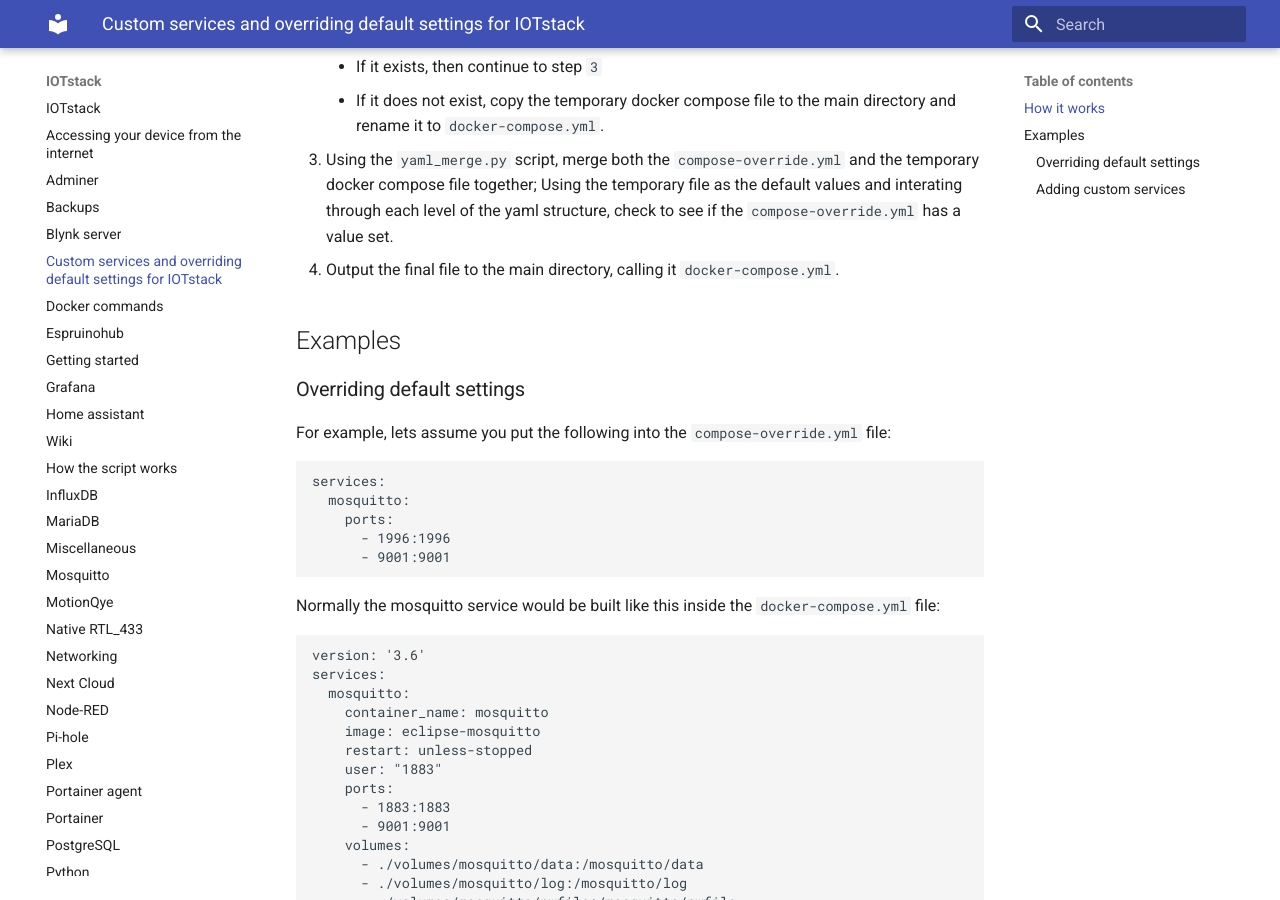
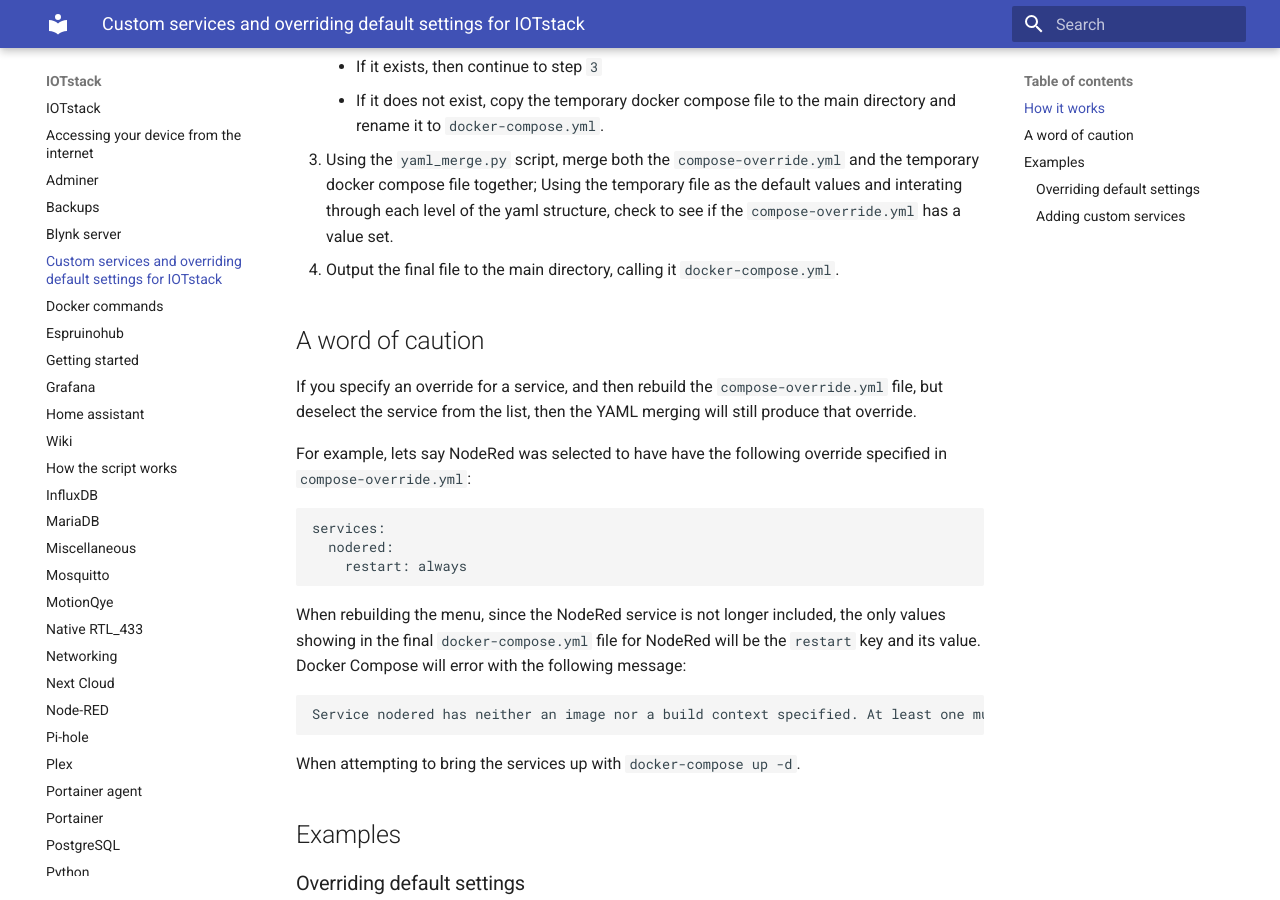
Before and after one commit to gcgarner/IOTstack, an MkDocs documentation site: the page built from docs/Custom.md, in a window 1280 px wide and 900 px high, scrolled down 495 px. Built offline with MkDocs 1.6.1 and Material for MkDocs 9.7.7, drawn with Linux system fonts in a browser that asks for light colours.

Commit message:
Added warning when using overrides

````diff
--- a/docs/Custom.md
+++ b/docs/Custom.md
@@ -10,6 +10,23 @@ Create a file called `compose-override.yml` in the main directory, and place you
     * If it does not exist, copy the temporary docker compose file to the main directory and rename it to `docker-compose.yml`.
 3. Using the `yaml_merge.py` script, merge both the `compose-override.yml` and the temporary docker compose file together; Using the temporary file as the default values and interating through each level of the yaml structure, check to see if the `compose-override.yml` has a value set.
 4. Output the final file to the main directory, calling it `docker-compose.yml`.
+
+## A word of caution
+If you specify an override for a service, and then rebuild the `compose-override.yml` file, but deselect the service from the list, then the YAML merging will still produce that override.
+
+For example, lets say NodeRed was selected to have have the following override specified in `compose-override.yml`:
+```
+services:
+  nodered:
+    restart: always
+```
+
+When rebuilding the menu, since the NodeRed service is not longer included, the only values showing in the final `docker-compose.yml` file for NodeRed will be the `restart` key and its value. Docker Compose will error with the following message:
+```
+Service nodered has neither an image nor a build context specified. At least one must be provided.
+```
+
+When attempting to bring the services up with `docker-compose up -d`.
 
 ## Examples
 
````
